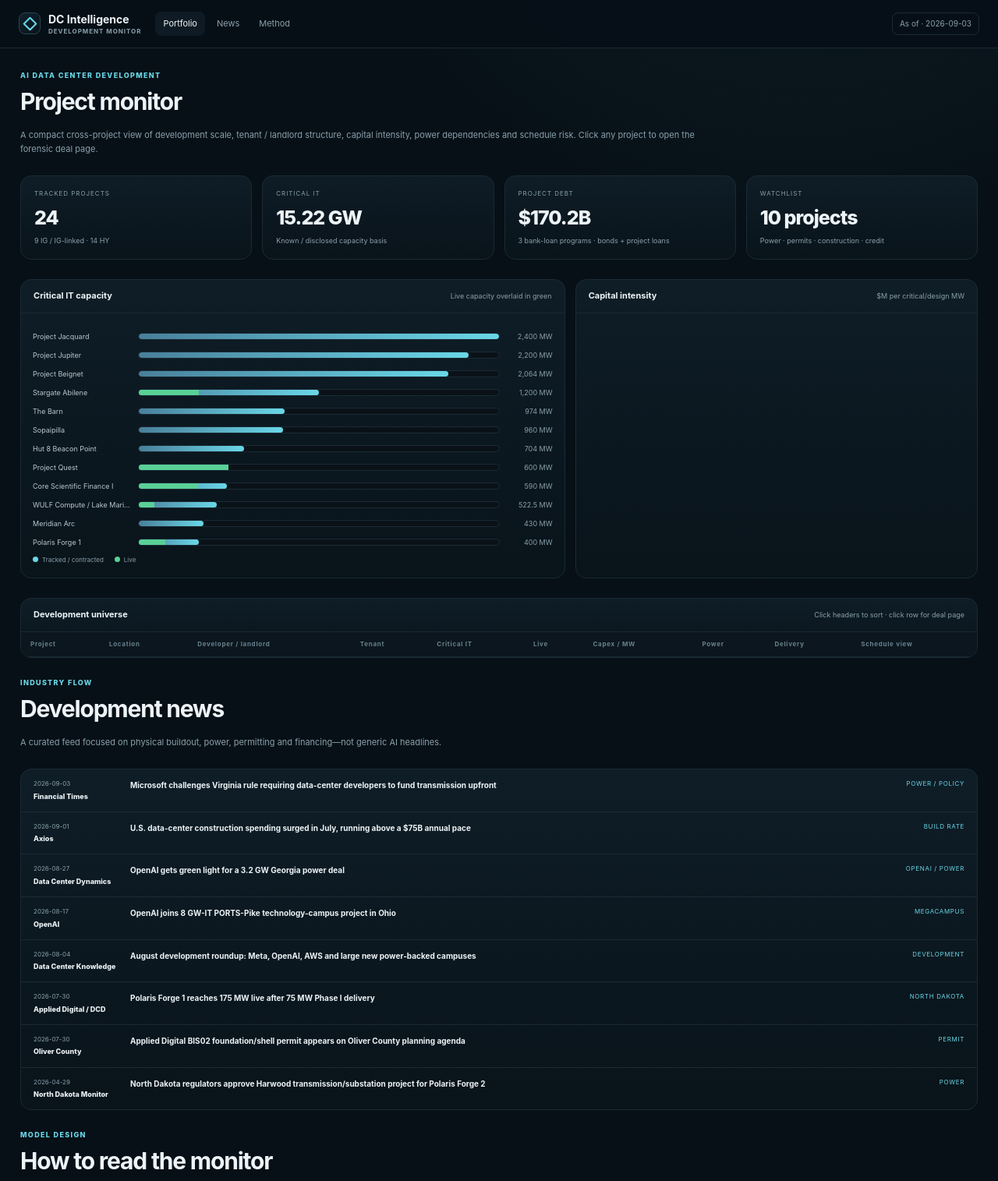
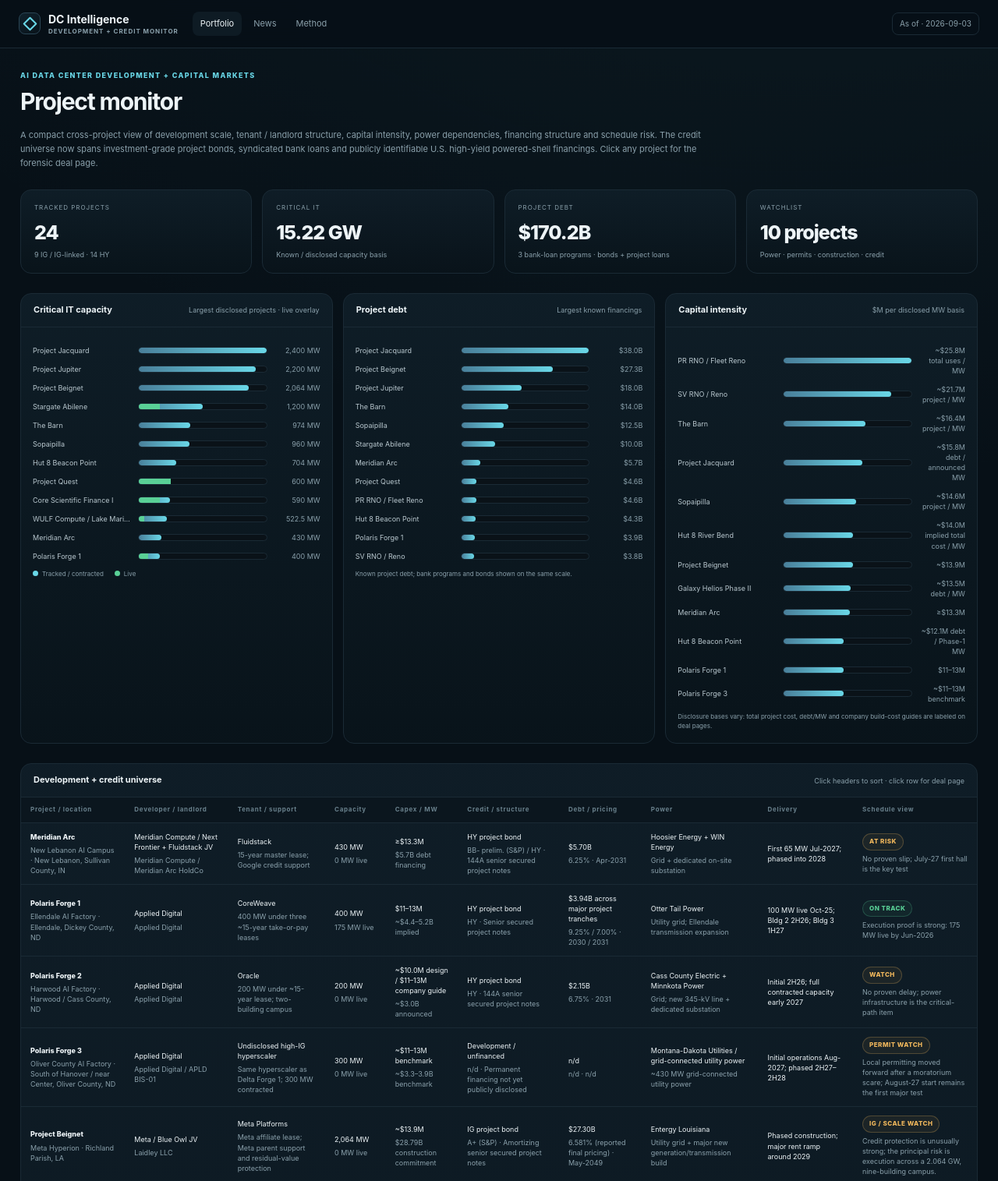
Before and after one commit to roblevinson-cloud/ai-compute-demand-dashboard, a website: page docs/data-centers/index.html in a window 1280 px wide. Shown: the top 1515 px of the page at 78% size. Drawn offline with Linux system fonts and the light colour scheme.

Commit message:
feat: expand data-center front page to credit monitor

```diff
--- a/docs/data-centers/index.html
+++ b/docs/data-centers/index.html
@@ -1,14 +1,14 @@
 <!doctype html><html lang="en"><head><meta charset="utf-8"><meta name="viewport" content="width=device-width,initial-scale=1"><meta name="theme-color" content="#071017"><title>DC Intelligence — Development Monitor</title><link rel="stylesheet" href="./assets/styles.css"></head><body><div class="shell">
-<header class="top"><a class="brand" href="./"><span class="mark"></span><span>DC Intelligence<small>DEVELOPMENT MONITOR</small></span></a><nav class="nav"><a class="active" href="#portfolio">Portfolio</a><a href="#news">News</a><a href="#method">Method</a></nav><div class="asof" id="asof">Loading…</div></header>
-<main class="wrap"><section id="portfolio"><div class="eyebrow">AI DATA CENTER DEVELOPMENT</div><h1>Project monitor</h1><p class="lede">A compact cross-project view of development scale, tenant / landlord structure, capital intensity, power dependencies and schedule risk. Click any project to open the forensic deal page.</p>
+<header class="top"><a class="brand" href="./"><span class="mark"></span><span>DC Intelligence<small>DEVELOPMENT + CREDIT MONITOR</small></span></a><nav class="nav"><a class="active" href="#portfolio">Portfolio</a><a href="#news">News</a><a href="#method">Method</a></nav><div class="asof" id="asof">Loading…</div></header>
+<main class="wrap"><section id="portfolio"><div class="eyebrow">AI DATA CENTER DEVELOPMENT + CAPITAL MARKETS</div><h1>Project monitor</h1><p class="lede">A compact cross-project view of development scale, tenant / landlord structure, capital intensity, power dependencies, financing structure and schedule risk. The credit universe now spans investment-grade project bonds, syndicated bank loans and publicly identifiable U.S. high-yield powered-shell financings. Click any project for the forensic deal page.</p>
 <div class="grid kpis section" id="kpis"></div>
-<div class="grid two section"><div class="card"><div class="cardhead"><strong>Critical IT capacity</strong><span>Live capacity overlaid in green</span></div><div class="chart" id="capacityChart"></div></div><div class="card"><div class="cardhead"><strong>Capital intensity</strong><span>$M per critical/design MW</span></div><div class="chart" id="capexChart"></div></div></div>
-<div class="card section"><div class="cardhead"><strong>Development universe</strong><span>Click headers to sort · click row for deal page</span></div><div class="tablewrap"><table class="data" id="projectTable"><thead><tr>
-<th data-key="name">Project</th><th data-key="location">Location</th><th data-key="developer">Developer / landlord</th><th data-key="tenant">Tenant</th><th data-key="critical_it_mw">Critical IT</th><th data-key="live_mw">Live</th><th data-key="capex_per_mw">Capex / MW</th><th data-key="power_provider">Power</th><th data-key="delivery">Delivery</th><th data-key="risk_score">Schedule view</th>
-</tr></thead><tbody></tbody></table></div></div></section>
+<div class="grid three section"><div class="card"><div class="cardhead"><strong>Critical IT capacity</strong><span>Largest disclosed projects · live overlay</span></div><div class="chart" id="capacityChart"></div></div><div class="card"><div class="cardhead"><strong>Project debt</strong><span>Largest known financings</span></div><div class="chart" id="debtChart"></div></div><div class="card"><div class="cardhead"><strong>Capital intensity</strong><span>$M per disclosed MW basis</span></div><div class="chart" id="capexChart"></div></div></div>
+<div class="card section"><div class="cardhead"><strong>Development + credit universe</strong><span>Click headers to sort · click row for deal page</span></div><div class="tablewrap"><table class="data" id="projectTable"><thead><tr>
+<th data-key="name">Project / location</th><th data-key="developer">Developer / landlord</th><th data-key="tenant">Tenant / support</th><th data-key="critical_it_mw">Capacity</th><th data-key="capex_per_mw">Capex / MW</th><th data-key="credit_bucket">Credit / structure</th><th data-key="debt_amount_b">Debt / pricing</th><th data-key="power_provider">Power</th><th data-key="delivery">Delivery</th><th data-key="risk_score">Schedule view</th>
+</tr></thead><tbody></tbody></table></div><div class="pad sub">Scope note: the high-yield set covers publicly identifiable U.S. project-level / powered-shell financings and intentionally excludes general corporate debt, GPU-only financings and broad ABS pools. Capacity and $/MW bases vary by disclosure; each deal page states the basis rather than forcing false comparability.</div></div></section>
 <section id="news" class="section"><div class="eyebrow">INDUSTRY FLOW</div><h1>Development news</h1><p class="lede">A curated feed focused on physical buildout, power, permitting and financing—not generic AI headlines.</p><div class="card section" id="newsFeed"></div></section>
 <section id="method" class="section"><div class="eyebrow">MODEL DESIGN</div><h1>How to read the monitor</h1><div class="grid three section">
 <div class="card pad"><div class="label">BASELINE</div><div class="big" style="font-size:18px">Preserve original dates</div><div class="sub">We never overwrite the first promised delivery date. New guidance is stored as a separate observation.</div></div>
-<div class="card pad"><div class="label">EVIDENCE</div><div class="big" style="font-size:18px">Primary sources first</div><div class="sub">SEC filings, utility / PSC records, county permits and transaction documents outrank press commentary.</div></div>
-<div class="card pad"><div class="label">DELAY TEST</div><div class="big" style="font-size:18px">Triangulate clocks</div><div class="sub">Construction, power and permitting clocks are tested separately. A rumor does not become “delayed” without evidence.</div></div>
-</div></section><div class="foot">DC Intelligence · static portfolio shell designed to scale to hundreds of campuses</div></main></div><script src="./assets/portfolio.js"></script></body></html>
+<div class="card pad"><div class="label">CREDIT</div><div class="big" style="font-size:18px">Separate structure from tenant</div><div class="sub">Project rating, tenant credit, guarantees, amortization and refinancing risk are tracked separately. “IG tenant” does not automatically mean “IG project.”</div></div>
+<div class="card pad"><div class="label">DELAY TEST</div><div class="big" style="font-size:18px">Triangulate clocks</div><div class="sub">Construction, power, permitting and financing clocks are tested separately. A rumor does not become “delayed” without evidence.</div></div>
+</div></section><div class="foot">DC Intelligence · static portfolio shell designed to scale to hundreds of campuses and project financings</div></main></div><script src="./assets/portfolio.js"></script></body></html>
```
